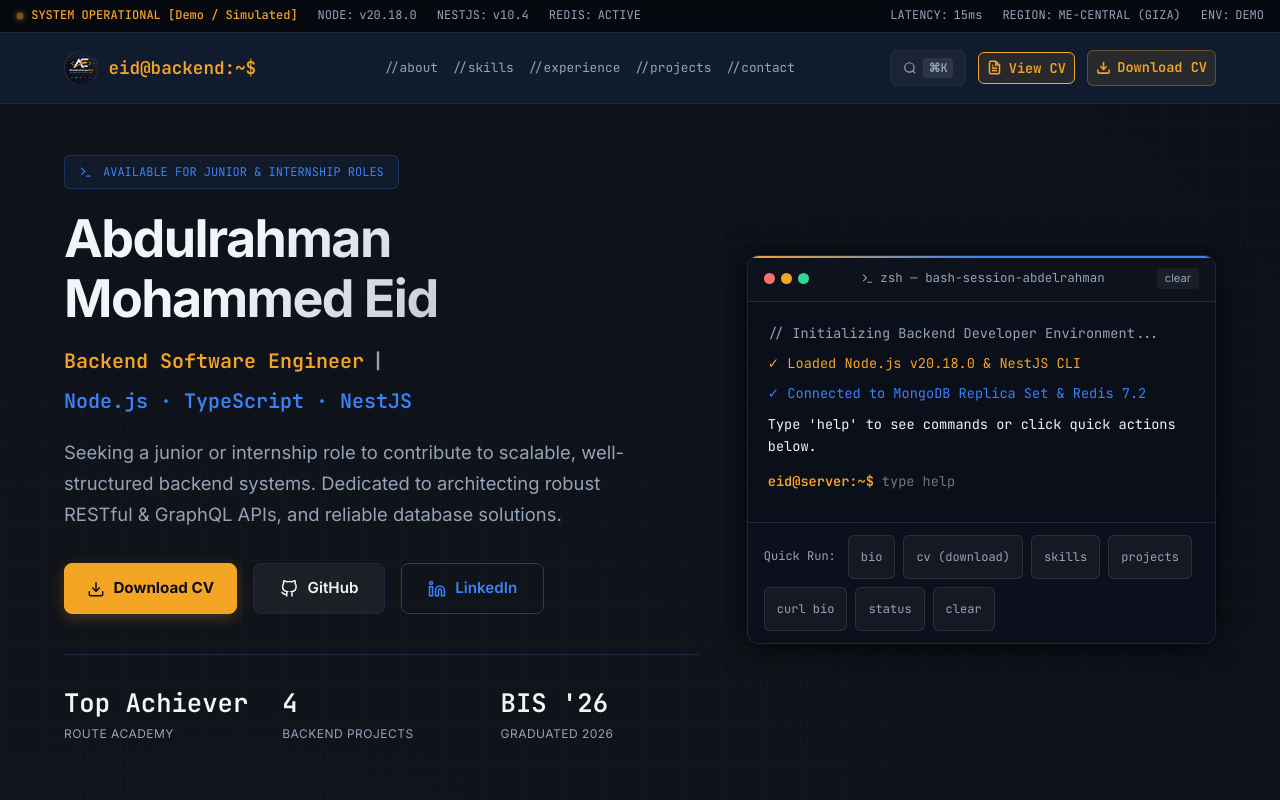
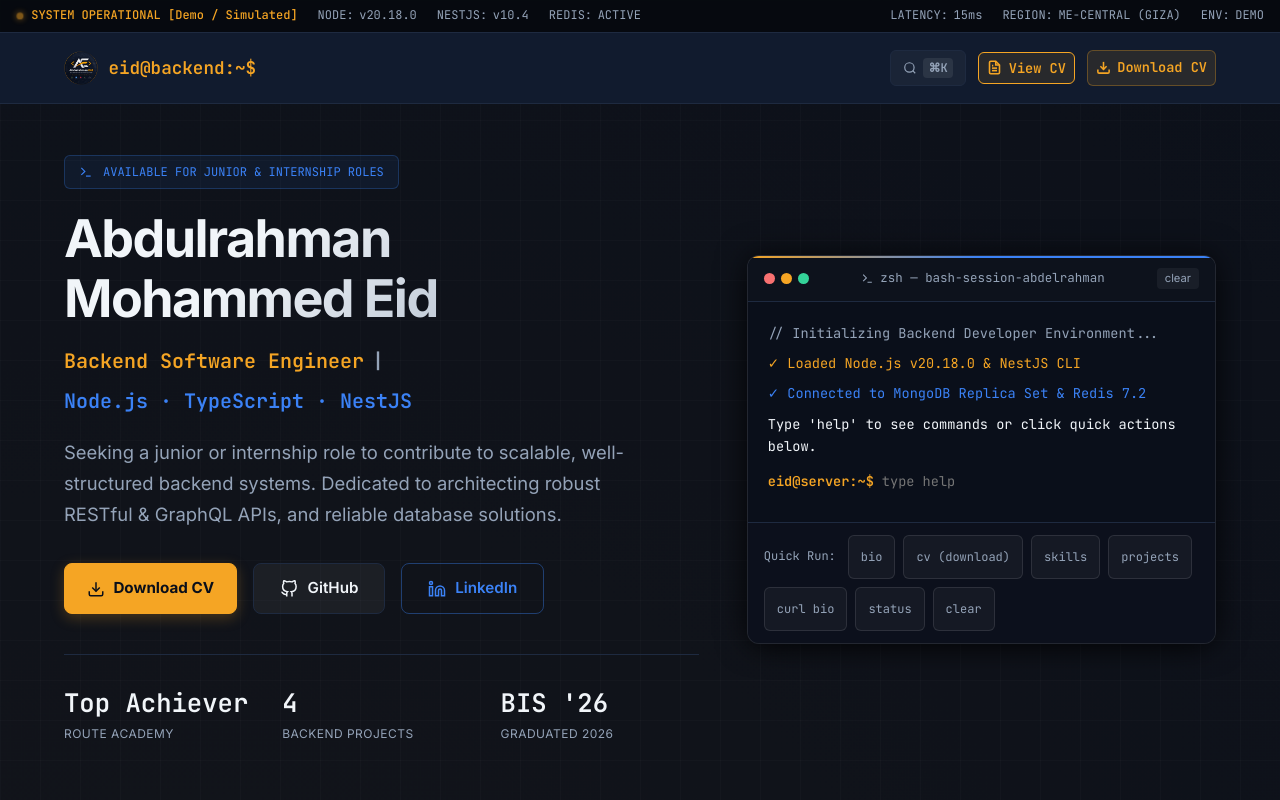
Before and after one commit to abdelrahman228/my_portfolio, a website: page index.html in a window 1280 px wide. Shown: the top 800 px of the page. Drawn offline with Linux system fonts and the light colour scheme.

Commit message:
Remove desktop nav links completely for a cleaner header

```diff
--- a/css/style.css
+++ b/css/style.css
@@ -195,14 +195,7 @@ ul {
   50%, 100% { opacity: 0; }
 }
 
-.nav-links {
-  display: flex;
-  align-items: center;
-  gap: 0.5rem;
-  flex: 1 1 auto;
-  min-width: 0;
-  justify-content: center;
-}
+
 
 .nav-link {
   font-size: 0.8rem;
@@ -1836,9 +1829,7 @@ section {
 
 @media (max-width: 1280px) {
 
-  .nav-links {
-    gap: 0.5rem;
-  }
+
   .nav-link {
     padding: 0.4rem 0.2rem;
     font-size: 0.8rem;
--- a/index.html
+++ b/index.html
@@ -67,13 +67,6 @@
         <span class="brand-cursor"></span>
       </a>
 
-      <nav class="nav-links" aria-label="Main Navigation">
-        <a href="#about" class="nav-link">//about</a>
-        <a href="#skills" class="nav-link">//skills</a>
-        <a href="#experience" class="nav-link">//experience</a>
-        <a href="#projects" class="nav-link">//projects</a>
-        <a href="#contact" class="nav-link">//contact</a>
-      </nav>
 
       <div style="display: flex; align-items: center; gap: 0.75rem; flex-shrink: 0;">
         <button class="nav-cta" id="cmd-palette-btn" style="background: rgba(255,255,255,0.04); border-color: var(--border); color: var(--muted); padding: 0.45rem 0.75rem;" aria-label="Open Command Palette" title="Command Palette (Ctrl+K)">
```
Also changed, not shown: tests/full_audit_test.cjs (+31 -14 lines).
